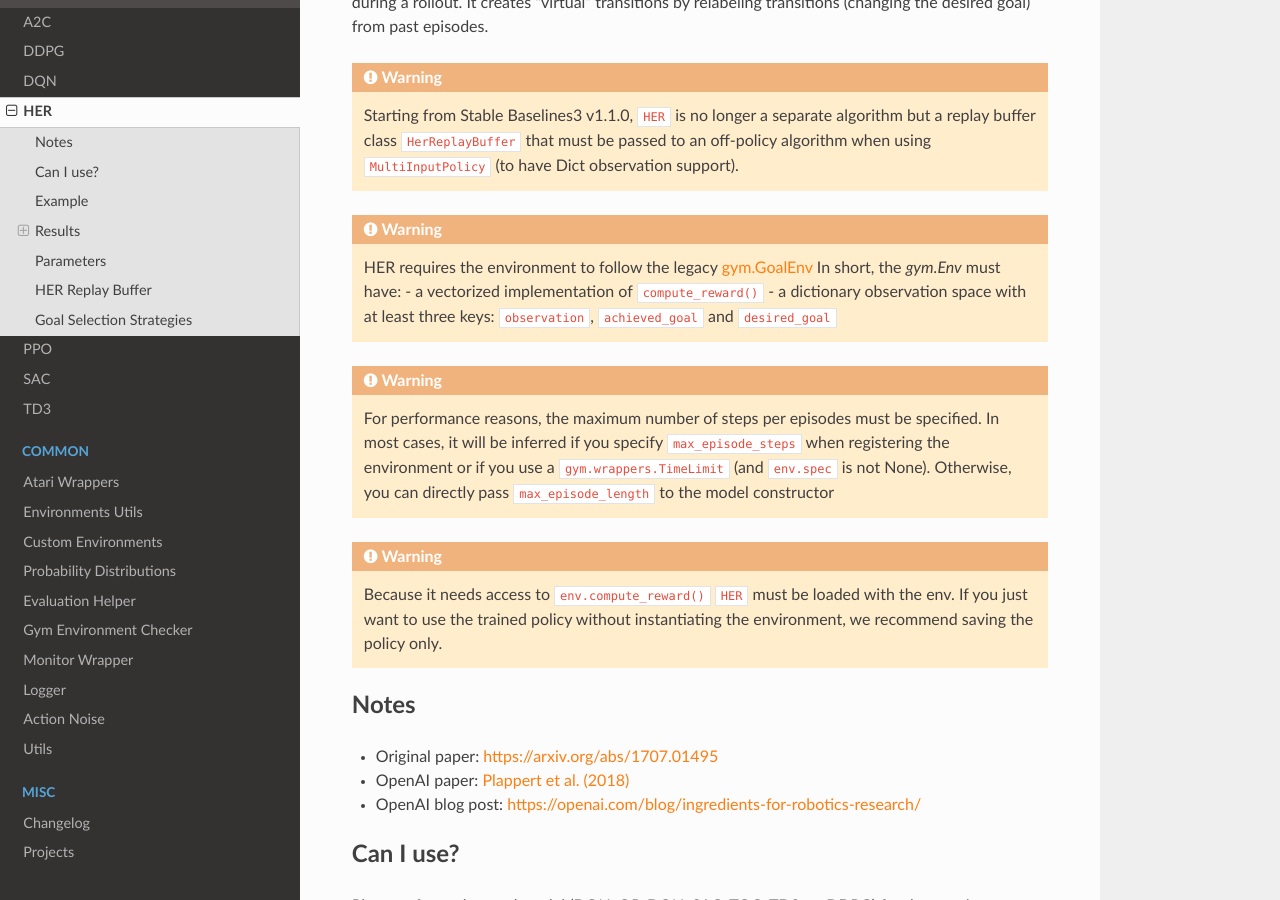
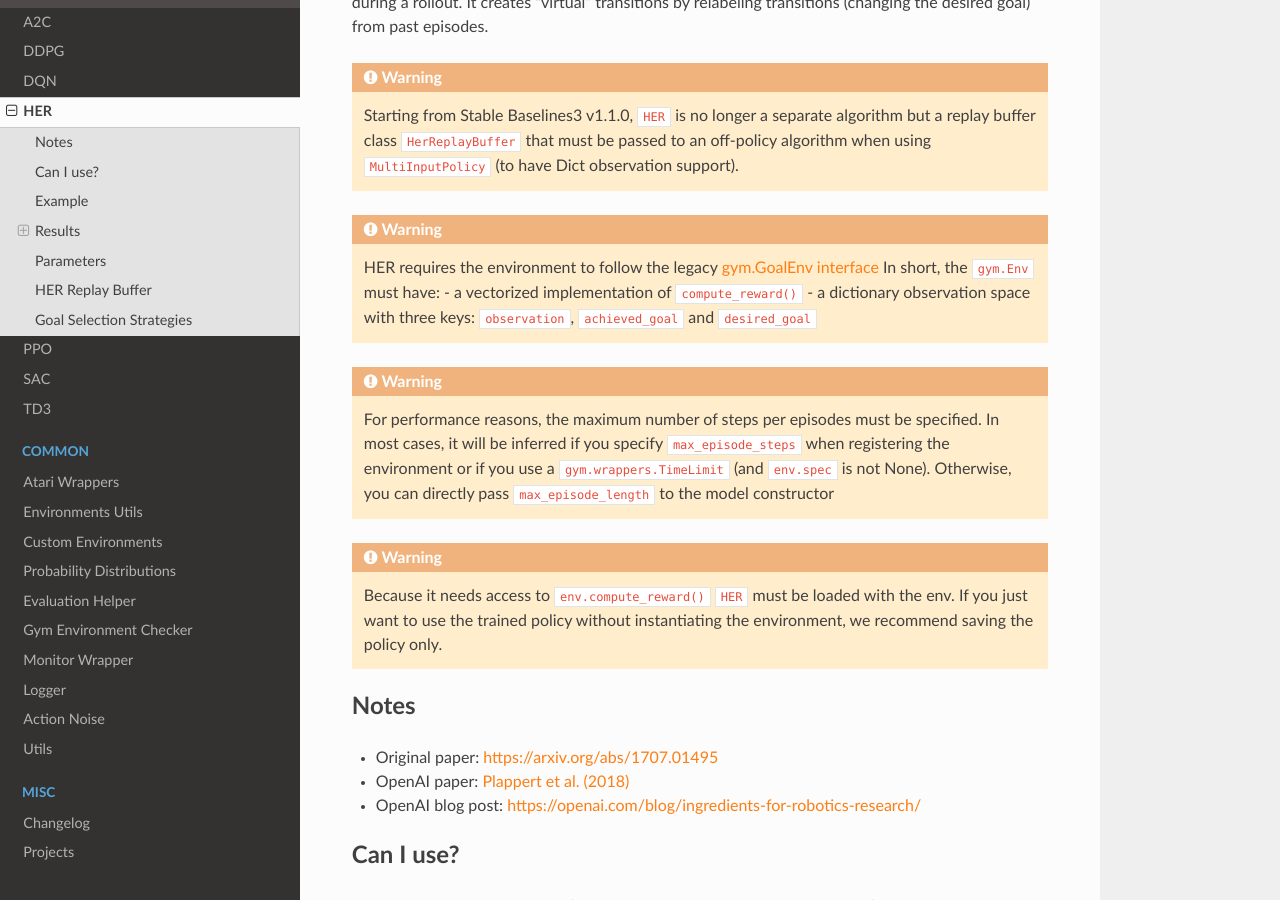
Before and after one commit to DLR-RM/stable-baselines3, a Sphinx documentation site: the page built from docs/modules/her.rst, in a window 1280 px wide and 900 px high, scrolled down 362 px. Built offline with Sphinx 7.4.7 and the Read the Docs theme 2.0.0, drawn with Linux system fonts in a browser that asks for light colours.

```diff
--- a/docs/modules/her.rst
+++ b/docs/modules/her.rst
@@ -22,10 +22,10 @@ It creates "virtual" transitions by relabeling transitions (changing the desired
 
 .. warning::
 
-    HER requires the environment to follow the legacy `gym.GoalEnv <https://github.com/openai/gym/blob/3394e245727c1ae6851b504a50ba77c73cd4c65b/gym/core.py#L160>`_
-    In short, the `gym.Env` must have:
+    HER requires the environment to follow the legacy `gym.GoalEnv interface <https://github.com/openai/gym/blob/3394e245727c1ae6851b504a50ba77c73cd4c65b/gym/core.py#L160>`_
+    In short, the ``gym.Env`` must have:
     - a vectorized implementation of ``compute_reward()``
-    - a dictionary observation space with at least three keys: ``observation``, ``achieved_goal`` and ``desired_goal``
+    - a dictionary observation space with three keys: ``observation``, ``achieved_goal`` and ``desired_goal``
 
 
 .. warning::
```
Also changed, not shown: 1 other file.
